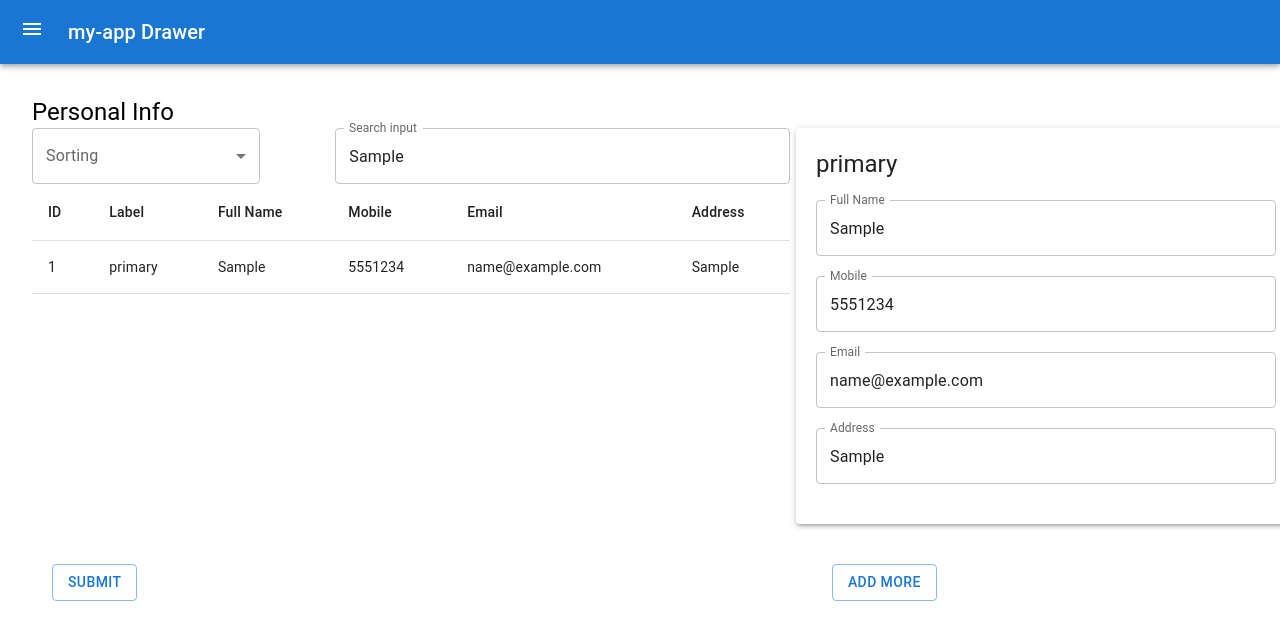
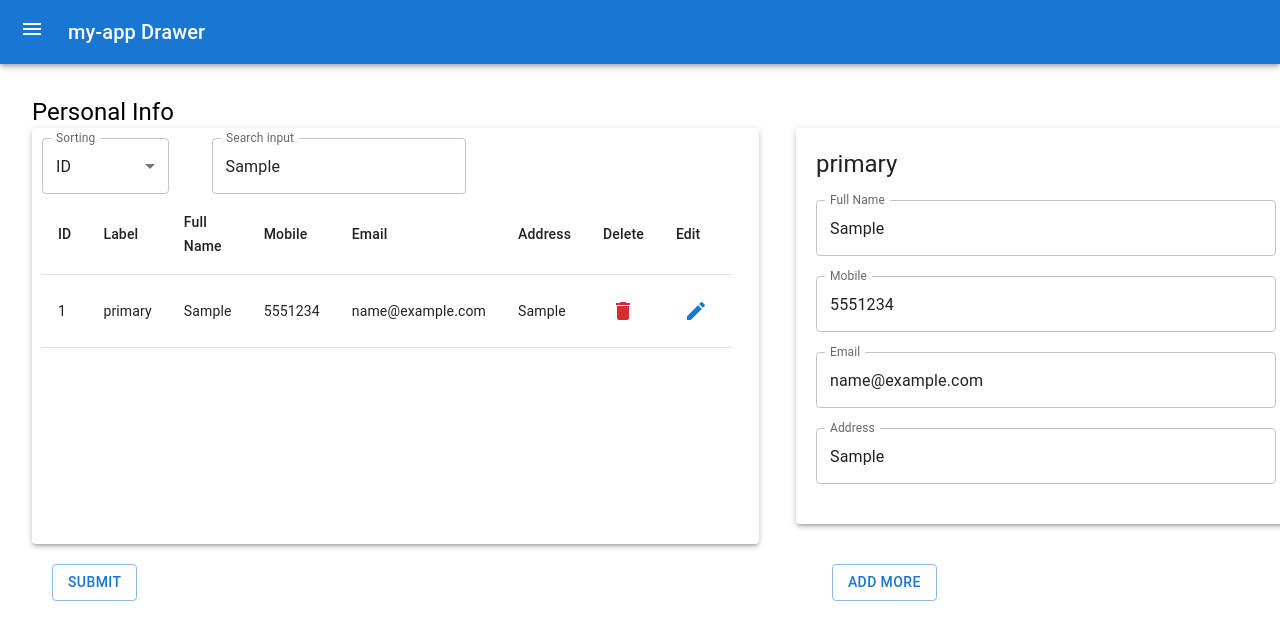
Before and after one commit to asim-mazari/my-app, a React (Create React App) app: page / in a window 1280 px wide. Both pictures are taken after typing "Sample", "Sample", "5551234", "name@example.com", "Sample" into the empty fields and a click on the button "SUBMIT". Shown: the top 640 px of the page. Built offline with nearby package versions, Linux system fonts and the light colour scheme.

Commit message:
edit feature added using rtk

```diff
--- a/src/Store/ContactClice.tsx
+++ b/src/Store/ContactClice.tsx
@@ -1,13 +1,29 @@
 import { createSlice } from "@reduxjs/toolkit";
 
-const userClice = createSlice({
+const userSlice = createSlice({
   name: "user",
-  initialState: [] as any[], // Add TypeScript comment here
+  initialState: [] as any[],
   reducers: {
     addContact(state, action) {
       state.push(action.payload);
-    }
+    },
+    deleteContact(state, action) {
+      const userId = action.payload;
+      return state.filter((user) => user.id !== userId);
+    },
+    editContact(state, action) {
+      const updatedUser = action.payload;
+      const index = state.findIndex((user) => user.id === updatedUser.id);
+      if (index !== -1) {
+        // Update only the changed properties
+        state[index] = {
+          ...state[index], // Keep existing properties
+          ...updatedUser, // Overwrite with updated properties
+        };
+      }
+    },
   },
 });
-export { userClice };
-export const { addContact } = userClice.actions;
+
+export const { addContact, deleteContact, editContact } = userSlice.actions;
+export default userSlice.reducer;
--- a/src/Store/StoreMain.tsx
+++ b/src/Store/StoreMain.tsx
@@ -1,12 +1,10 @@
 import { configureStore } from "@reduxjs/toolkit";
-import { userClice } from "./ContactClice";
+import userReducer from "./ContactClice";
 
-
-const StoreMain=configureStore({
-    reducer:{
-        users: userClice.reducer,
-    },
+const StoreMain = configureStore({
+  reducer: {
+    users: userReducer,
+  },
 });
 
-
 export default StoreMain;
--- a/src/components/default-components/Contact/ContactBox.tsx
+++ b/src/components/default-components/Contact/ContactBox.tsx
@@ -1,20 +1,20 @@
-import React, { useEffect } from "react";
+import React, { useEffect,useState, useRef } from "react";
 import { Box, Paper, Typography, TextField, Button, Grid } from "@mui/material";
 import Field from "./Field";
 import {useSelector} from "react-redux"
+import { editContact } from "../../../Store/ContactClice";
+
 
 
 interface ContactBoxProps {
   fields: Field[];
   setFields: React.Dispatch<React.SetStateAction<Field[]>>;
   formik: any;
+  editUserData: any; // Add the editUserData prop
+  onEdit: (user: any) => void;
 }
 
-function ContactBox({ fields, setFields, formik }: ContactBoxProps) {
-
-
-
-
+function ContactBox({ fields, setFields, formik , editUserData, onEdit }: ContactBoxProps) {
   const handleFieldChange = (
     e: React.ChangeEvent<HTMLInputElement>,
     field: Field
@@ -32,6 +32,23 @@ function ContactBox({ fields, setFields, formik }: ContactBoxProps) {
     setFields(updatedFields);
   };
 
+
+  const formRef = useRef<HTMLDivElement>(null);
+
+  useEffect(() => {
+    // Check if editUserData exists and if the formRef has been set (i.e., the form has been rendered)
+    if (editUserData && formRef.current) {
+      // Scroll to the form with the same ID as the editUserData
+      formRef.current.scrollIntoView({
+        behavior: "smooth",
+        block: "start",
+      });
+    }
+  }, [editUserData]);
+
+  onEdit(null);
+
+
   return (
    <Grid >
     <Grid item>
@@ -40,6 +57,7 @@ function ContactBox({ fields, setFields, formik }: ContactBoxProps) {
             elevation={3}
             sx={{ width: "460px", padding: "20px", marginBottom: "20px" }}
             key={field.id}
+            ref={editUserData?.id === field.id ? formRef : null}
           >
             <Typography variant="h5" sx={{ marginBottom: "20px" }}>
               {field.label}
--- a/src/components/default-components/Contact/ContactData.tsx
+++ b/src/components/default-components/Contact/ContactData.tsx
@@ -13,16 +13,26 @@ import {
   InputLabel,
   Select,
   MenuItem,
+  IconButton,
+  Paper,
 } from "@mui/material";
-import { useSelector } from "react-redux";
+import { Delete as DeleteIcon, Edit as EditIcon } from "@mui/icons-material";
+import { useSelector, useDispatch } from "react-redux";
+import { deleteContact } from "../../../Store/ContactClice";
+import { editContact } from "../../../Store/ContactClice";
+interface ContactDataProps {
+  onEdit: (user: any) => void;
+}
 
-function ContactData() {
+function ContactData({ onEdit }: ContactDataProps) {
   const data = useSelector((state: any) => {
     return state.users;
   });
+  const dispatch = useDispatch();
 
-  // Local state to store the selected value from Autocomplete
+  // Local state to store the selected value from Autocomplete and sorting option
   const [selectedValue, setSelectedValue] = useState<string | null>(null);
+  const [sortingOption, setSortingOption] = useState<string>("id");
 
   // Filter the data array to remove duplicates based on a unique property (e.g., 'id')
   const filteredData = data.filter((item: any, index: number, self: any[]) => {
@@ -34,6 +44,19 @@ function ContactData() {
     ? filteredData.filter((item: any) => item.fullName === selectedValue)
     : filteredData;
 
+  // Function to sort data based on the selected sorting option
+  const sortData = (data: any[]) => {
+    return data.sort((a, b) => {
+      if (sortingOption === "label") {
+        return a.label.localeCompare(b.label);
+      } else if (sortingOption === "fullName") {
+        return a.fullName.localeCompare(b.fullName);
+      }
+      // Default sorting by ID
+      return a.id - b.id;
+    });
+  };
+
   const handleInputChange = (event: React.ChangeEvent<{}>, value: string) => {
     // If the input is empty, reset the selectedValue to show all data in the table
     if (value === "") {
@@ -41,26 +64,38 @@ function ContactData() {
     }
   };
 
+  // Function to handle the deletion of data
+  const handleDelete = (id: number) => {
+    // Dispatch the action to remove the user from the Redux store
+    dispatch(deleteContact(id));
+  };
+
+  const handleEdit = (user: any) => {
+    onEdit(user);
+  };
+
   return (
+    <Paper elevation={3} sx={{ padding: "10px", marginRight: "20px" }}>
       <Box sx={{ width: "60%" }}>
         <Grid container display="flex" justifyContent="space-between">
-        <FormControl sx={{width:'30%'}}>
-          <InputLabel id="demo-simple-select-label" >Sorting</InputLabel>
+          <FormControl sx={{ width: "30%" }}>
+            <InputLabel id="demo-simple-select-label">Sorting</InputLabel>
             <Select
               labelId="demo-simple-select-label"
               id="demo-simple-select"
-            value=""
-            label="Age"
+              value={sortingOption}
+              label="Sorting"
+              onChange={(event) =>
+                setSortingOption(event.target.value as string)
+              }
             >
               <MenuItem value="id">ID</MenuItem>
               <MenuItem value="label">Label</MenuItem>
               <MenuItem value="fullName">Full Name</MenuItem>
             </Select>
           </FormControl>
-
-
           <Autocomplete
-        sx={{width:'60%'}}
+            sx={{ width: "60%" }}
             freeSolo
             id="free-solo-2-demo"
             disableClearable
@@ -89,11 +124,12 @@ function ContactData() {
               <TableCell>Mobile</TableCell>
               <TableCell>Email</TableCell>
               <TableCell>Address</TableCell>
-            {/* Add more table header cells for additional properties if needed */}
+              <TableCell>Delete</TableCell> {/* Add delete button column */}
+              <TableCell>Edit</TableCell> {/* Add delete button column */}
             </TableRow>
           </TableHead>
           <TableBody>
-          {tableData.map((item: any) => (
+            {sortData(tableData).map((item: any) => (
               <TableRow key={item.id}>
                 <TableCell>{item.id}</TableCell>
                 <TableCell>{item.label}</TableCell>
@@ -101,12 +137,34 @@ function ContactData() {
                 <TableCell>{item.mobile}</TableCell>
                 <TableCell>{item.email}</TableCell>
                 <TableCell>{item.address}</TableCell>
-              {/* Add more table cells for additional properties if needed */}
+                <TableCell>
+                  {/* Add delete button */}
+                  <IconButton
+                    onClick={() => handleDelete(item.id)}
+                    color="error"
+                    aria-label="delete"
+                  >
+                    {/* Replace 'DeleteIcon' with your desired delete icon */}
+                    <DeleteIcon />
+                  </IconButton>
+                </TableCell>
+                <TableCell>
+                  {/* Add edit button */}
+                  <IconButton
+                    onClick={() => handleEdit(item)}
+                    color="primary"
+                    aria-label="edit"
+                  >
+                    {/* Replace 'EditIcon' with your desired edit icon */}
+                    <EditIcon />
+                  </IconButton>
+                </TableCell>
               </TableRow>
             ))}
           </TableBody>
         </Table>
       </Box>
+    </Paper>
   );
 }
 
--- a/src/components/default-components/Contact/ContactForm.tsx
+++ b/src/components/default-components/Contact/ContactForm.tsx
@@ -1,4 +1,4 @@
-import React, { useState } from "react";
+import React, { useState, useEffect } from "react";
 import { Box, Typography, Button, Grid } from "@mui/material";
 import ContactBox from "./ContactBox";
 import Field from "./Field";
@@ -6,8 +6,9 @@ import { useFormik } from "formik";
 import * as Yup from "yup";
 import ContactData from "./ContactData";
 import { useDispatch } from "react-redux";
+import { addContact, editContact } from "../../../Store/ContactClice";
+import { useSelector } from "react-redux";
 
-import { userClice } from "../../../Store/ContactClice";
 const validationSchema = Yup.object().shape({
   fullName: Yup.string().required("Full Name is required"),
   mobile: Yup.string().required("Mobile is required"),
@@ -15,14 +16,15 @@ const validationSchema = Yup.object().shape({
     .email("Invalid email address")
     .required("Email is required"),
 });
+
 interface ContactFormProps {
   fields: Field[];
   setFields: React.Dispatch<React.SetStateAction<Field[]>>;
 }
 
 function ContactForm({ fields, setFields }: ContactFormProps) {
+  const [FormIndex, setFormIndex] = useState<string>("Initial Value");
   const dispatch = useDispatch();
-  const { addContact } = userClice.actions;
   const formik = useFormik({
     initialValues: {
       fullName: "",
@@ -68,11 +70,44 @@ function ContactForm({ fields, setFields }: ContactFormProps) {
     }
   };
 
+  const contacts = useSelector((state: any) => {
+    return state.users;
+  });
+  console.log(contacts)
+
   function formdata() {
-    fields.map((data) => {
-      dispatch(addContact(data));
+
+    fields.forEach((data) => {
+      if (
+        data.fullName.trim() !== "" &&
+        data.mobile.trim() !== "" &&
+        data.email.trim() !== ""
+      ) {
+        // Move findContactById inside the formdata function and pass contacts as an argument
+        const existingContact = findContactById(data.id, contacts);
+        console.log("Existing contact:", existingContact); // Check the existing contact in the console
+        if (existingContact) {
+          // If a contact with the same id exists, update it
+          console.log("Editing contact:", data);
+          dispatch(editContact(data)); // Dispatch the action with the updated data
+        } else {
+          // If a contact with the same id doesn't exist, add it
+          console.log("Adding contact:", data);
+          dispatch(addContact(data)); // Assuming you have defined the 'addContact' action in the Redux slice
+        }
+      }
     });
   }
+  function findContactById(id: number, contacts: any[]) {
+
+    return contacts.find((contact: any) => contact.id === id);
+  }
+  const [editUserData, setEditUserData] = useState<any>(null);
+
+  // Callback function to handle editing
+  const handleEditUser = (user: any) => {
+    setEditUserData(user);
+  };
 
   return (
     <>
@@ -84,15 +119,21 @@ function ContactForm({ fields, setFields }: ContactFormProps) {
         justifyContent="space-between"
         sx={{ width: "100%" }}
       >
-        <ContactData></ContactData>
-        <ContactBox fields={fields} setFields={setFields} formik={formik} />
+        <ContactData onEdit={handleEditUser}></ContactData>
+        <ContactBox
+          fields={fields}
+          setFields={setFields}
+          formik={formik}
+          editUserData={editUserData}
+
+          onEdit={handleEditUser}
+        />
       </Grid>
       <Box
         sx={{
           width: "70%",
           padding: "20px",
           marginBottom: "20px",
-
         }}
       >
         <Grid container display="flex" justifyContent="space-between">
```
Lines whose indentation alone changed are shown as unchanged.
